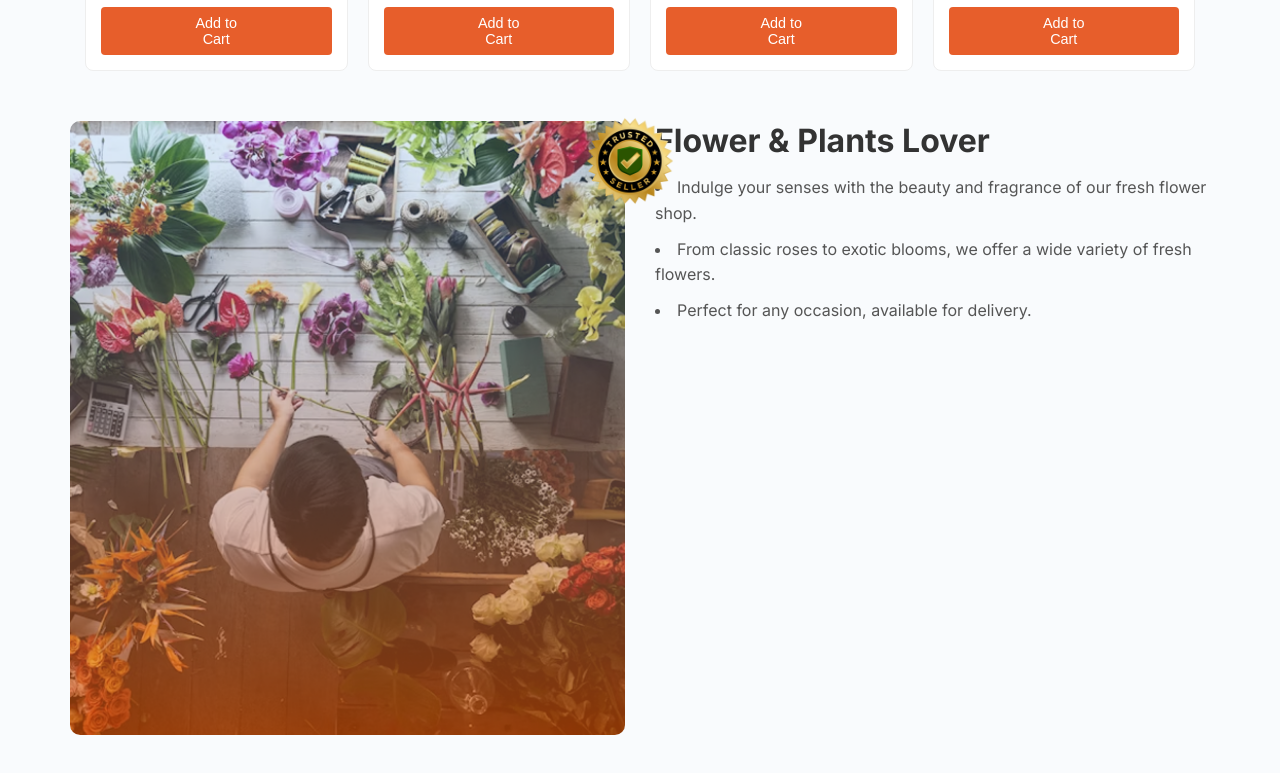
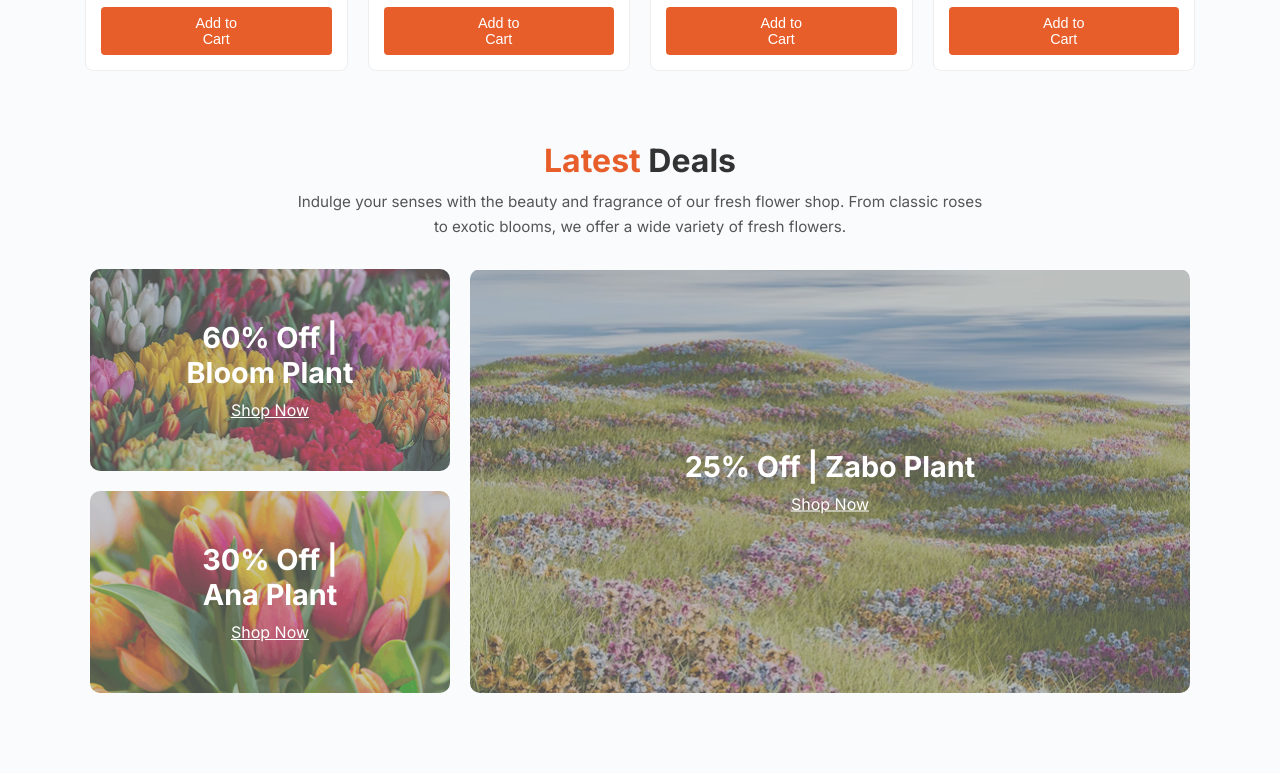
Before and after one commit to naimaashraftithii/Responsive_Flowers-Assignment-2-_repo, a plain HTML site: page index.html in a window 1280 px wide. Shown: the part 1519-2292 px from the top of the page. Drawn offline with Linux system fonts and the light colour scheme.

```diff
--- a/index.html
+++ b/index.html
@@ -115,20 +115,43 @@
     </section>
  <!--Flower and plant lover sections   -->
 
-<div class="flower-section">
-  <div class="flower-image-container">
-    <img src="./images/flower-store.png"class="flower-img">
-    <img src="./images/trusted-badge.png"alt="Trusted Seller" class="badge">
+<section class="latest-deals">
+  <div class="latest-deals-header">
+    <h2><span>Latest</span> Deals</h2>
+    <p>
+      Indulge your senses with the beauty and fragrance of our fresh flower shop.
+      From classic roses to exotic blooms, we offer a wide variety of fresh flowers.
+    </p>
   </div>
-  <div class="flower-text">
-    <h2>Flower & Plants Lover</h2>
-    <ul>
-      <li>Indulge your senses with the beauty and fragrance of our fresh flower shop.</li>
-      <li>From classic roses to exotic blooms, we offer a wide variety of fresh flowers.</li>
-      <li>Perfect for any occasion, available for delivery.</li>
-    </ul>
+
+  <div class="latest-deals-content">
+    <div class="deal-left">
+      <div class="deal-card small">
+        <img src="images/deal-bloom.png" alt="Bloom Plant">
+        <div class="deal-info">
+          <h3>60% Off | Bloom Plant</h3>
+          <a href="#">Shop Now</a>
+        </div>
+      </div>
+      <div class="deal-card small">
+        <img src="images/deal-ana.png" alt="Ana Plant">
+        <div class="deal-info">
+          <h3>30% Off | Ana Plant</h3>
+          <a href="#">Shop Now</a>
+        </div>
+      </div>
+    </div>
+    <div class="deal-card large">
+      <img src="images/deal-zabo.png" alt="Zabo Plant">
+      <div class="deal-info">
+        <h3>25% Off | Zabo Plant</h3>
+        <a href="#">Shop Now</a>
+      </div>
+    </div>
   </div>
-</div>
+</section>
+
+<!-- Colorful branch -->
 
 
 
--- a/style.css
+++ b/style.css
@@ -209,6 +209,93 @@
   margin-bottom: 10px;
 }
 
+/* <!-- Latest deals are here-->--*/
+.latest-deals {
+  max-width: 1140px;
+  margin: 50px auto;
+  text-align: center;
+  padding: 20px;
+}
+
+.latest-deals-header h2 {
+  font-size: 2rem;
+  margin-bottom: 10px;
+}
+
+.latest-deals-header h2 span {
+  color: #e75e2b;
+  font-weight: bold;
+}
+
+.latest-deals-header p {
+  color: #555;
+  font-size: 0.95rem;
+  line-height: 1.6;
+   max-width: 700px;
+    margin: 0 auto 30px;
+}
+
+/* Deals Grid */
+.latest-deals-content {
+  display: grid;
+  grid-template-columns: 1fr 2fr;
+  gap: 20px;
+  margin-top: 30px;
+}
+
+.deal-left {
+  display: grid;
+  grid-template-rows: repeat(2, 1fr);
+  gap: 20px;
+}
+
+.deal-card {
+  position: relative;
+  overflow: hidden;
+  border-radius: 10px;
+}
+
+.deal-card img {
+  width: 100%;
+  height: 100%;
+  opacity:0.7;
+  object-fit: cover;
+  filter: brightness(70%); /* Dim image for better text contrast */
+}
+
+.deal-info {
+  position: absolute;
+  top: 50%;
+  left: 50%;
+  transform: translate(-50%, -50%);
+  color: #fff;
+  text-align: center;
+}
+
+.deal-info h3 {
+  font-size: 1.8rem; /* Larger text */
+  font-weight: bold;
+  margin-bottom: 10px;
+}
+.deal-info a{
+ color: #fff;
+
+
+}
+
+/* .deal-info a {
+  background-color: #e75e2b;
+  color: #fff;
+  padding: 8px 16px;
+  border-radius: 4px;
+  text-decoration: none;
+  font-size: 1rem;
+  display: inline-block;
+} */
+
+/* Colorful branch */
+
+
 
 
 
@@ -267,6 +354,30 @@
   /* .badge {
     display: none;
   } */
+/* <!-- Latest deals are here-->*/
+ .latest-deals-content {
+    grid-template-columns: 1fr;
+  }
+
+  .deal-left {
+    grid-template-rows: none;
+    gap: 15px;
+  }
+
+  .deal-card.large {
+    order: 3; /* Move the large card below on mobile */
+  }
+
+  .deal-info h3 {
+    font-size: 1.4rem;
+  }
+
+  .deal-info a {
+    font-size: 0.9rem;
+    padding: 6px 12px;
+  }
+/* Colorful branch */
+
 
 
 }
```
